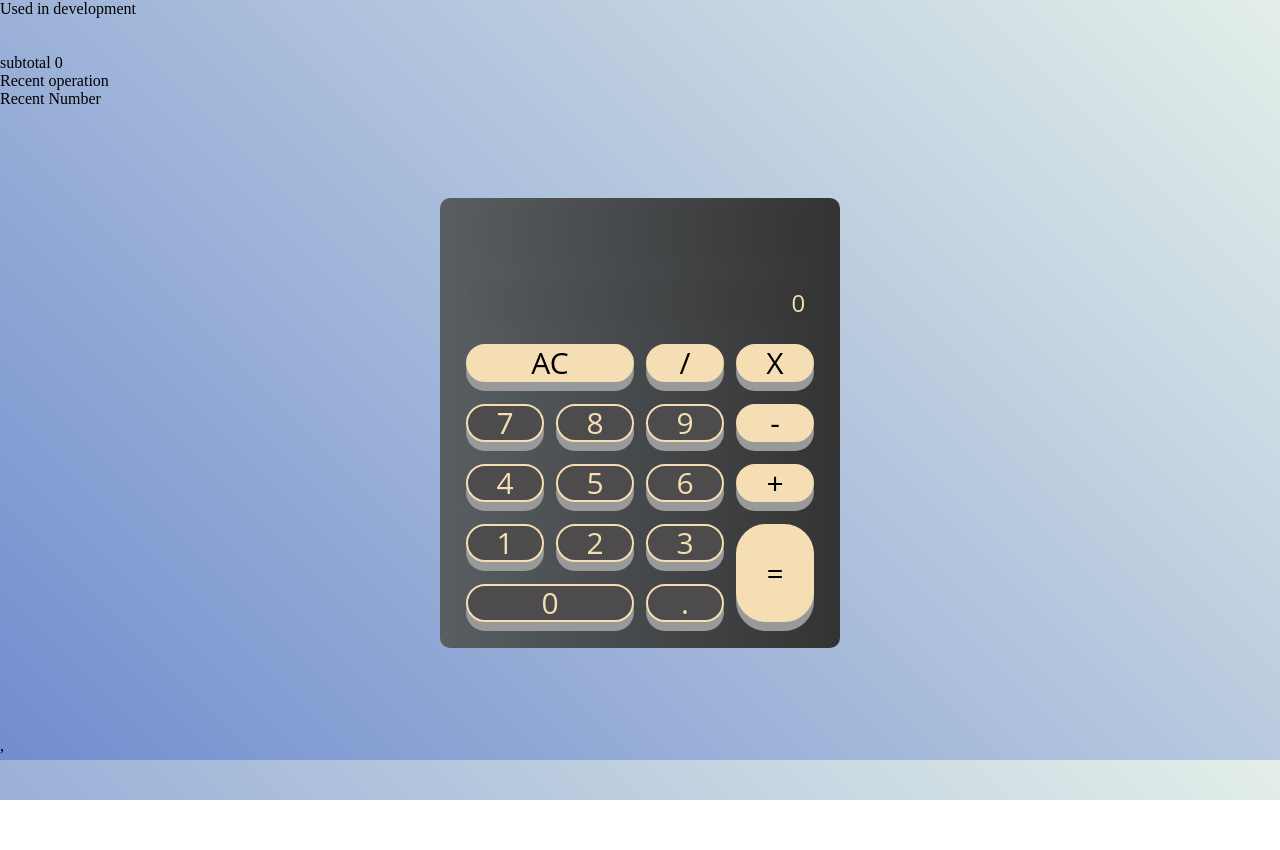
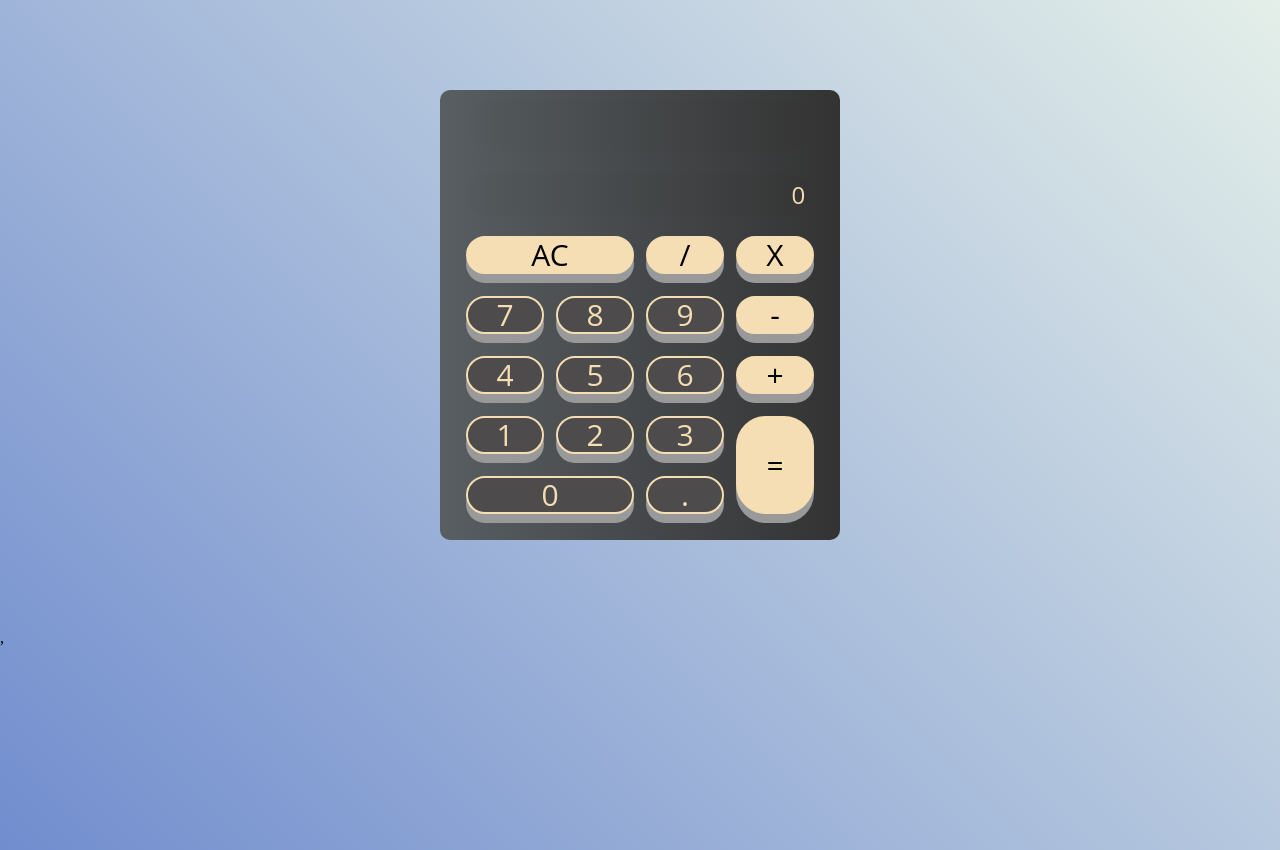
Before and after one commit to NickP2791/react-simple-calculator, a React (Create React App) app: page / in a window 1280 px wide. Before the commit the page ends 800 px from the top, so only its background shows below. Built offline with nearby package versions, Linux system fonts and the light colour scheme.

Commit message:
final edit

```diff
--- a/src/App.js
+++ b/src/App.js
@@ -151,14 +151,14 @@ function App() {
 
   return (
     <div className='App'>
-      Used in development
+      {/* Used in development
       <br />
       <br />
       <br />
       subtotal {subtotal.countAcc}
       <br />
       Recent operation {subtotal.recOper} <br />
-      Recent Number {recentNum}
+      Recent Number {recentNum} */}
       <div className='grid-container'>
         <div className='display display-main span-4'>{previous}</div>
         <div className='display display-second span-4' id='display'>{current}</div>
```
